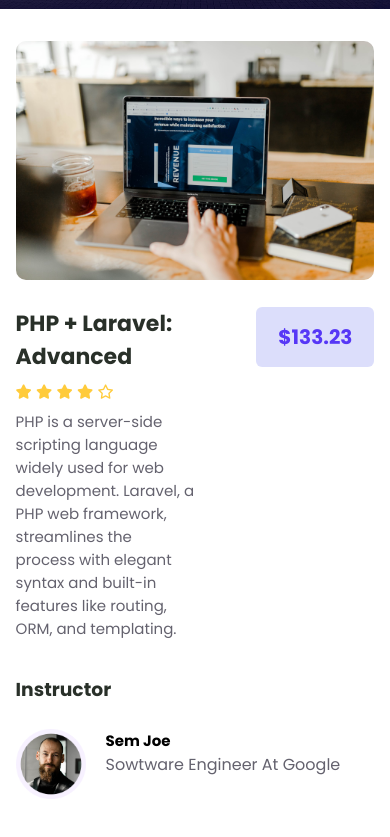
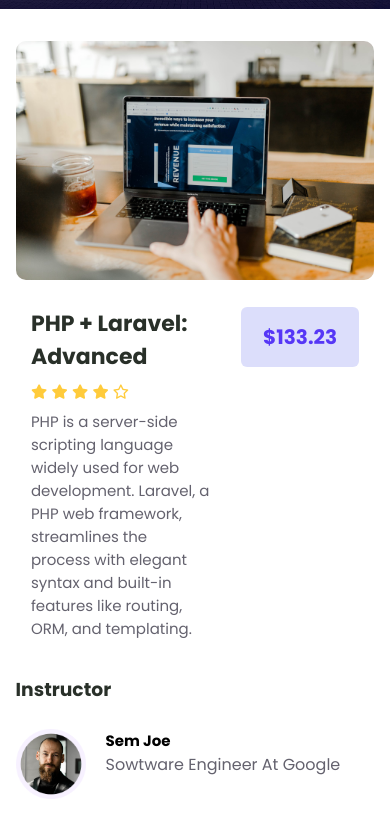
Before and after one commit to priyanshu-inu/Education-website-, a plain HTML site: page phppage.html in a window 390 px wide. Shown: the part 497-1334 px from the top of the page. Drawn offline with nearby package versions, Linux system fonts and the light colour scheme.

Commit message:
update-code

```diff
--- a/responsive.css
+++ b/responsive.css
@@ -576,4 +576,10 @@
   }
 }
 
+@media (max-width: 475px) {
+  #courses-inner .view .course-heading {
+    justify-content: space-around;
+  }
+}
+
 /* end. */
```
